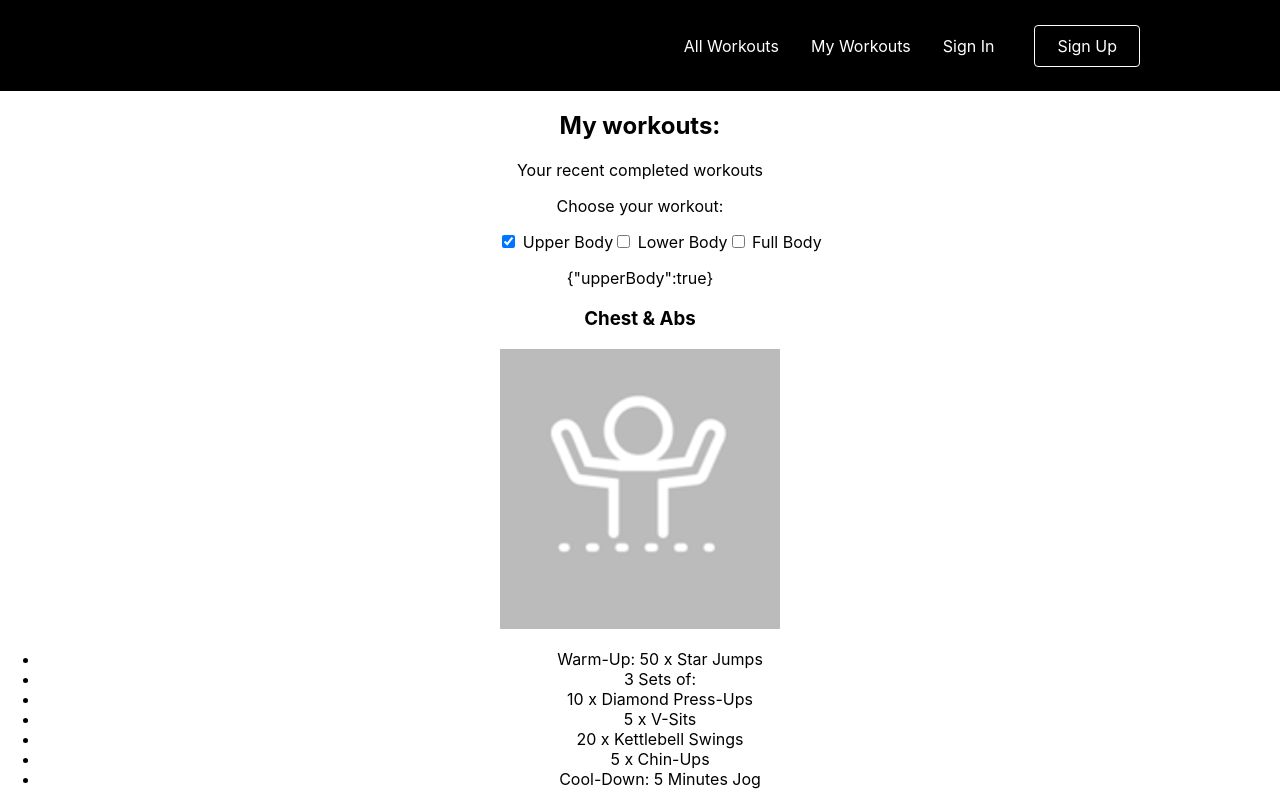
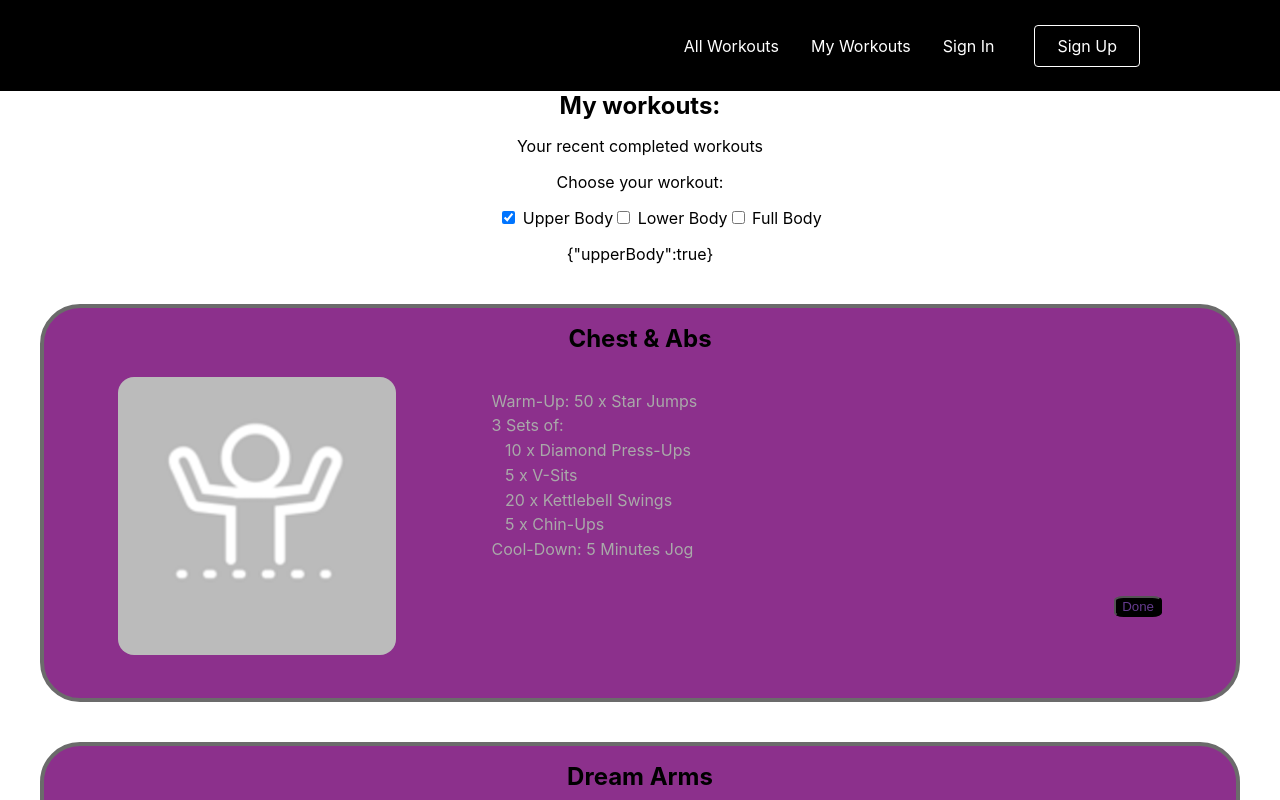
Before and after one commit to NBenzineb/sportsapp10, a React (Create React App) app: page /sign-up in a window 1280 px wide. Both pictures are taken after a click on the checkbox "Upper Body". Shown: the top 800 px of the page. Built offline with nearby package versions, Linux system fonts and the light colour scheme.

Commit message:
quite good, still not happy with the image

```diff
--- a/src/components/workoutCard.js
+++ b/src/components/workoutCard.js
@@ -1,19 +1,22 @@
 import React from 'react';
+import "../styles/workoutCard.css";
 
 function WorkoutCard({workoutName, workoutLogo, exercises}) {
-  const exerciseArray = exercises.split(",")
-  // const imageStyles = { maxWidth: 10, maxHeight: 10 };
-
+  const exerciseArray = exercises.split(",");
 
   return (
     <div className="card">
-      <h3>{workoutName}</h3>
-      <img styles={{ width: 10, height: 10, borderRadius: 10 }} src= {workoutLogo} alt={''}/>
-      <ul className="exerciseList">
-        {exerciseArray.map((exercise) => (
-          <li>{exercise}</li>
-        ))}
-      </ul>
+      <h2>{workoutName}</h2>
+      <div className="logoHolder">
+        <img src= {workoutLogo} alt={''}/>
+      </div>
+      <div className="listHolder">
+        <ul className="exerciseList">
+          {exerciseArray.map((exercise) => (
+            <li>{exercise}</li>
+          ))}
+        </ul>
+      </div>
       <button>Done</button>
     </div>
 
--- /dev/null
+++ b/src/styles/workoutCard.css
@@ -0,0 +1,52 @@
+img {
+  max-width: 80%;
+  max-height: 80%;
+  border-radius: 2vh;
+}
+
+.exerciseList {
+  list-style-type: none;
+  margin: 0;
+  padding: 0;
+}
+
+li {
+  color: darkgrey;
+  text-align: left;
+  padding: 0.3vh;
+  white-space: pre;
+}
+
+.card {
+  border: 4px solid rgb(107, 107, 107);
+  border-radius: 5vh;
+  margin: 5vh;
+  padding: 2vh;
+  background-color: rgb(140, 48, 140);
+  overflow: hidden;
+}
+
+button {
+  color: rgb(102, 59, 143);
+  background-color: black;
+  float: right;
+  border-radius: 20%;
+  margin-right: 5%;
+}
+
+.logoHolder {
+  width: 30%;
+  height: 100%;
+  padding: 2%;
+  float: left;
+}
+
+.listHolder {
+  width: 60%;
+  padding: 3%;
+  overflow: hidden;
+}
+
+h2 {
+  margin:0;
+}
```
